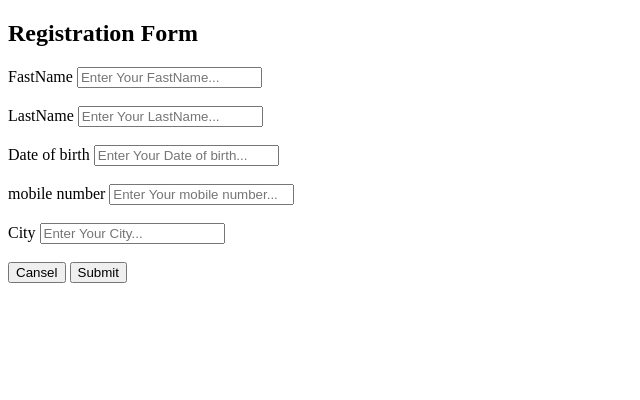
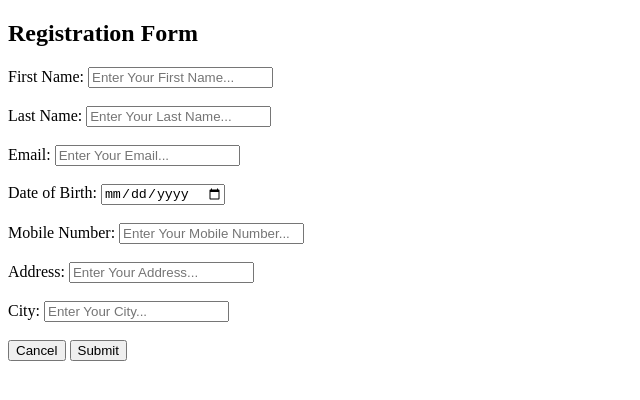
Before and after one commit to sujal1130/javascript-crud, a plain HTML site: page form.html in a window 1280 px wide. Shown: the whole page, without its empty margins (0-640 px from the left). Drawn offline with Linux system fonts and the light colour scheme.

Commit message:
in form.html add css file and some formfild add and js file add

```diff
--- a/form.html
+++ b/form.html
@@ -4,30 +4,37 @@
   <meta charset="UTF-8">
   <meta name="viewport" content="width=device-width, initial-scale=1.0">
   <title>Form Page</title>
+  <link rel="stylesheet" href="styleForm.css" />
 </head>
 <body>
   <h2>Registration Form</h2>
 
   <form id="dataForm">
-    <label for="FastName">FastName</label><be>
-    <input type="text" placeholder="Enter Your FastName..." required><br><br>
+    <label for="firstName">First Name:</label>
+    <input type="text" id="firstName" placeholder="Enter Your First Name..." required><br><br>
 
-    <label for="FastName">LastName</label><be>
-    <input type="text" placeholder="Enter Your LastName..." required><br><br>
+    <label for="lastName">Last Name:</label>
+    <input type="text" id="lastName" placeholder="Enter Your Last Name..." required><br><br>
 
-      <label for="FastName">Date of birth</label><be>
-      <input type="text" placeholder="Enter Your Date of birth..." required><br><br>
+    <label for="email">Email:</label>
+    <input type="email" id="email" placeholder="Enter Your Email..." required><br><br>
 
-      <label for="FastName">mobile number</label><be>
-      <input type="text" placeholder="Enter Your mobile number..." required><br><br>
+    <label for="dob">Date of Birth:</label>
+    <input type="date" id="dob" required><br><br>
 
-        <label for="FastName">City</label><be>
-        <input type="text" placeholder="Enter Your City..." required><br><br>
+    <label for="mobile">Mobile Number:</label>
+    <input type="tel" id="mobile" placeholder="Enter Your Mobile Number..." required><br><br>
 
-        <button type="button" id="cancelButton">Cansel</button>
-        <button type="submit" id="submitButton">Submit</button>
+    <label for="address">Address:</label>
+    <input type="text" id="address" placeholder="Enter Your Address..." required><br><br>
 
-        <script src="script.js"></script>
+    <label for="city">City:</label>
+    <input type="text" id="city" placeholder="Enter Your City..." required><br><br>
+
+    <button type="button" id="cancelButton">Cancel</button>
+    <button type="submit" id="submitButton">Submit</button>
   </form>
+
+  <script src="forms.js"></script>
 </body>
 </html>
```
